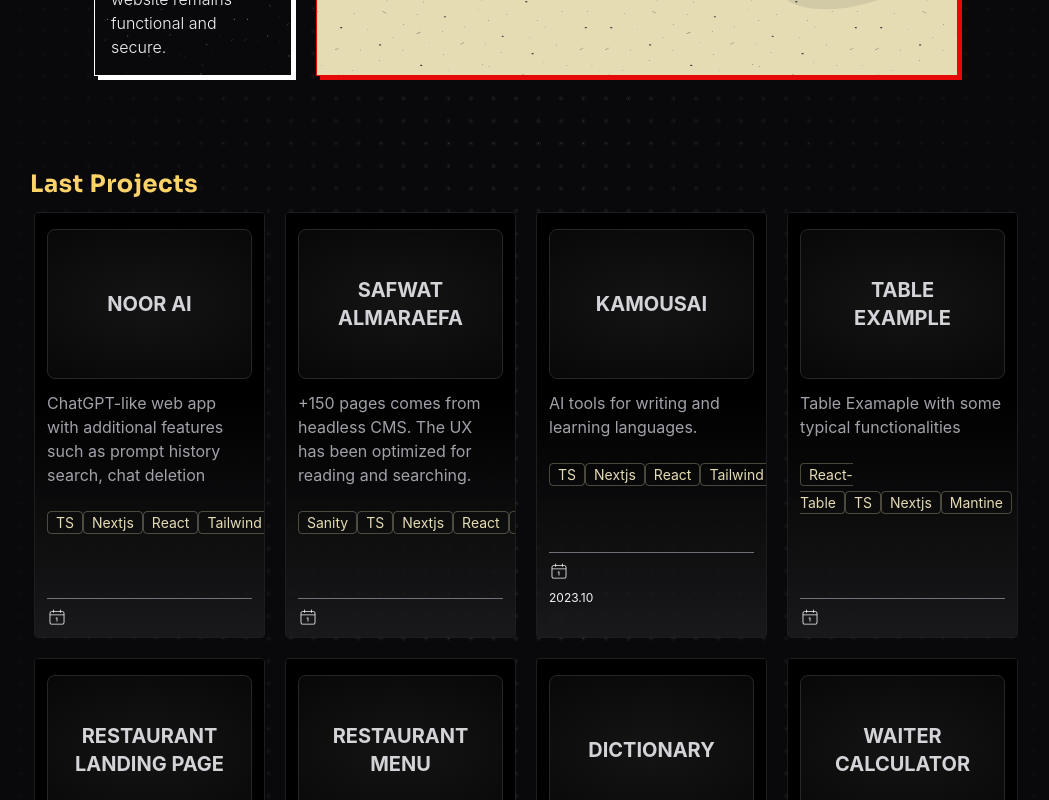
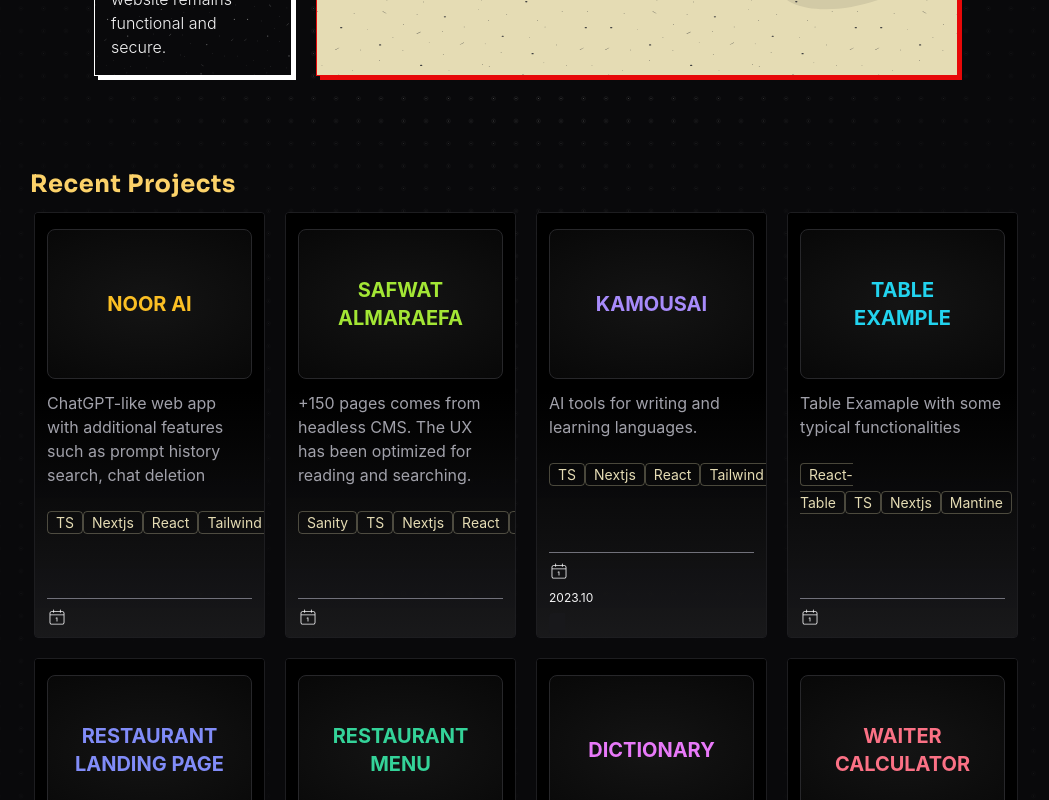
Before and after one commit to Ali-Hussein-dev/Ali-Hussein-dev, a Next.js app: page / in a window 1280 px wide. Shown: the part 2140-2940 px from the top of the page, without its empty margins (114-1163 px from the left). Built offline with nearby package versions, Linux system fonts and the light colour scheme; what tailwind-custom-utilities, tailwindcss-highlights would draw is missing.

Commit message:
style: make titles colorful

```diff
--- a/app/page.tsx
+++ b/app/page.tsx
@@ -17,14 +17,15 @@ import { Benefits } from '@/components/benefits/Benefits'
 // }
 //=======================
 const Projects: React.FC = () => (
-  <section className="py-10">
-    <h2 className="title">Last Projects</h2>
+  <section className="py-10 bg-gradient-to-b from-zinc-950/40 to-zinc-950/50 via-zinc-950">
+    <h2 className="title">Recent Projects</h2>
     <div className="grid grid-cols-1 sm:grid-cols-2 lg:grid-cols-4 gap-5 px-1">
       {projects
         .sort((a, b) => +b.date - +a.date)
         .map((o, i) => (
           <ProjectCard
             key={i}
+            i={i}
             name={o.name}
             href={o.href}
             description={o.description}
--- a/src/components/project-card-2.tsx
+++ b/src/components/project-card-2.tsx
@@ -1,6 +1,16 @@
 import Image from 'next/image'
 import { CiCalendarDate } from 'react-icons/ci'
 import { FaGooglePlay } from 'react-icons/fa'
+const colors = [
+  'text-amber-400',
+  'text-lime-400',
+  'text-violet-400',
+  'text-cyan-400',
+  'text-indigo-400',
+  'text-emerald-400',
+  'text-fuchsia-400',
+  'text-rose-400',
+]
 //=======================
 export const ProjectCard: React.FC<{
   name: string
@@ -10,6 +20,7 @@ export const ProjectCard: React.FC<{
   imgSrc?: string
   date: string
   playstore?: string
+  i: number
 }> = ({
   imgSrc = '',
   name,
@@ -18,6 +29,7 @@ export const ProjectCard: React.FC<{
   stack,
   date,
   playstore = null,
+  i,
 }) => (
   <div className="overflow-hidden rounded z-[2] w-full flex-col-start border-zinc-800/70 border">
     <div className="w-full group p-3 pt-4 bg-black">
@@ -29,9 +41,11 @@ export const ProjectCard: React.FC<{
         }}
       >
         <div className="h-full group-hover:opacity-0 duration-300">
-          <p className="uppercase h-full center font-bold text-zinc-300  text-center max-w-[80%] mx-auto">
+          <span
+            className={`uppercase h-full center font-bold text-center max-w-[80%] mx-auto ${colors[i]}`}
+          >
             {name}
-          </p>
+          </span>
         </div>
         <Image
           width={400}
```
